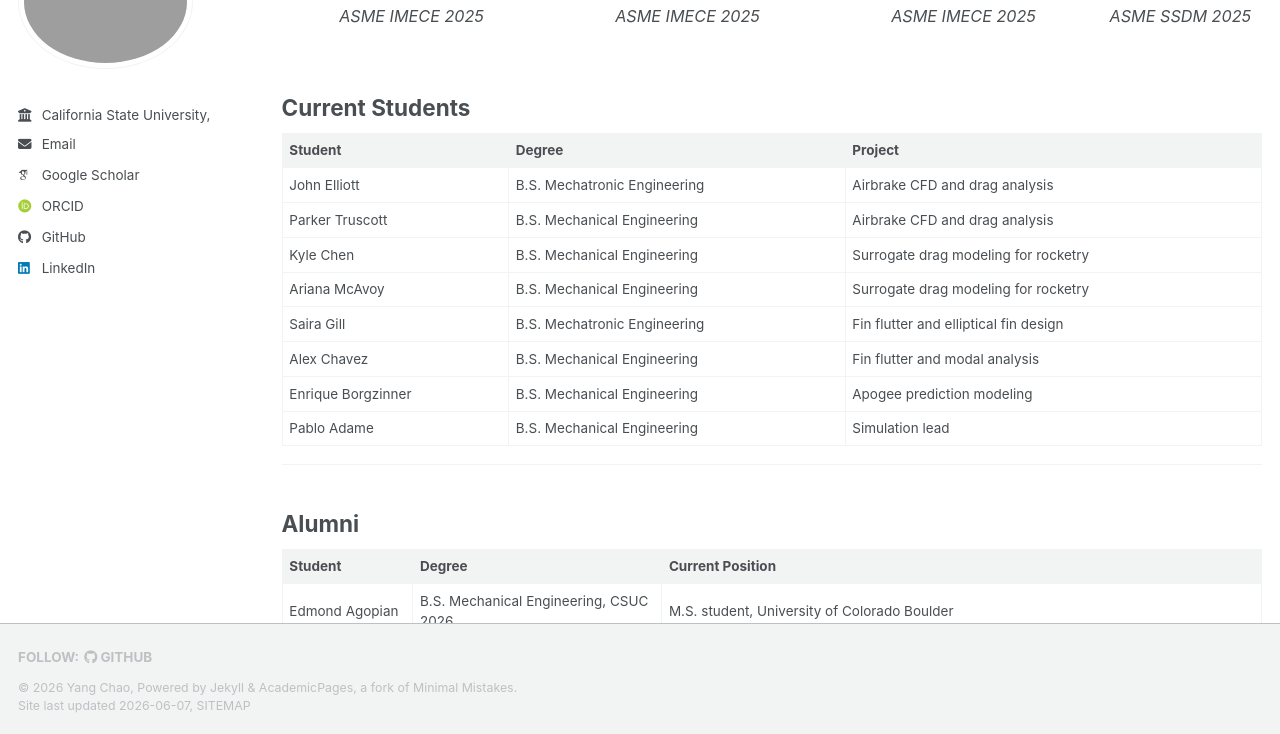
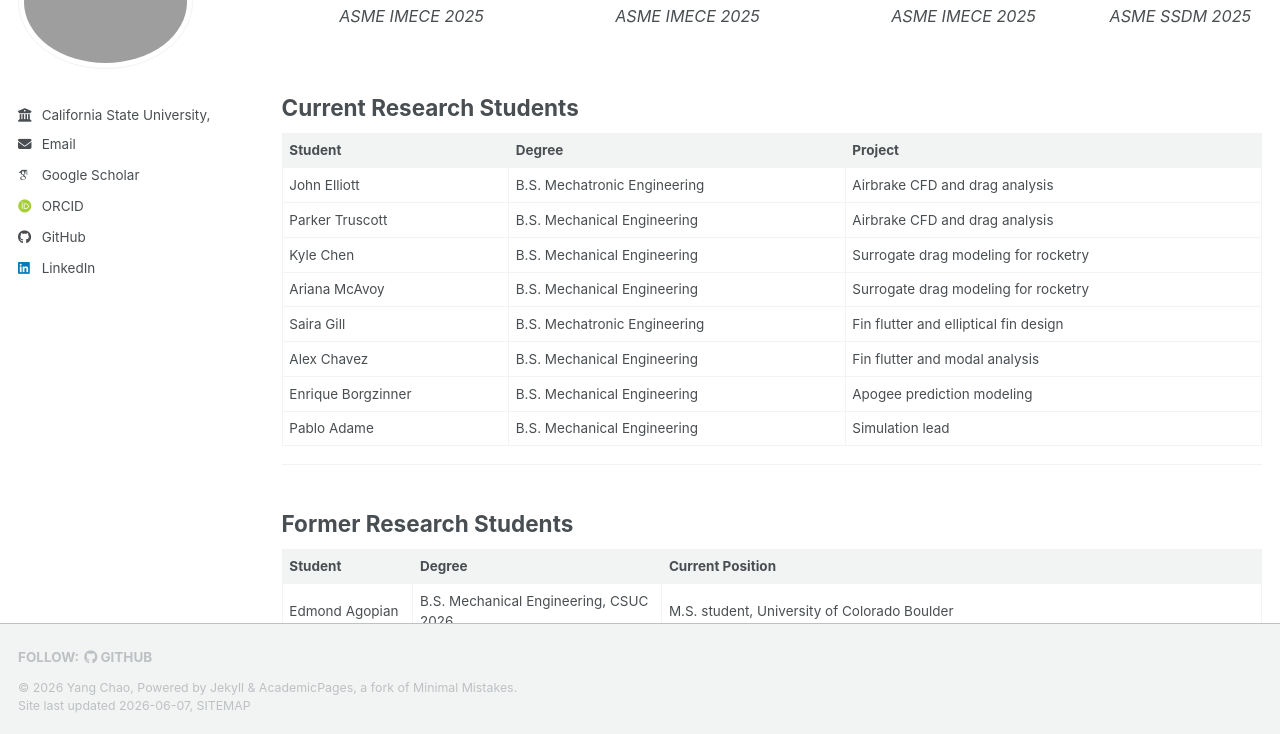
Before and after one commit to cycynyny/cycynyny.github.io, a Jekyll site: the page built from _pages/people.md, in a window 1280 px wide and 900 px high, scrolled down 431 px, cut to the strip 166-900 px from the top of the window. Built offline with Jekyll 4.4.1, drawn with Linux system fonts in a browser that asks for light colours; some web fonts are replaced; a script bundle is joined from its source files by our own code; library files that are not in the unit come from our copies.

Commit message:
Update people.md

```diff
--- a/_pages/people.md
+++ b/_pages/people.md
@@ -64,8 +64,8 @@ Our group presents at major conferences and collaborates across institutions.
     <p style="font-size: 0.9em; margin-top: 8px;"><em>CSU Student Research Competition 2026</em></p>
   </div>
 </div>
-<!-- -->
-## Current Students
+
+## Current Research Students
 
 | Student | Degree | Project |
 |---|---|---|
@@ -80,7 +80,7 @@ Our group presents at major conferences and collaborates across institutions.
 
 ---
 
-## Alumni
+## Former Research Students
 
 | Student | Degree | Current Position |
 |---|---|---|
```
